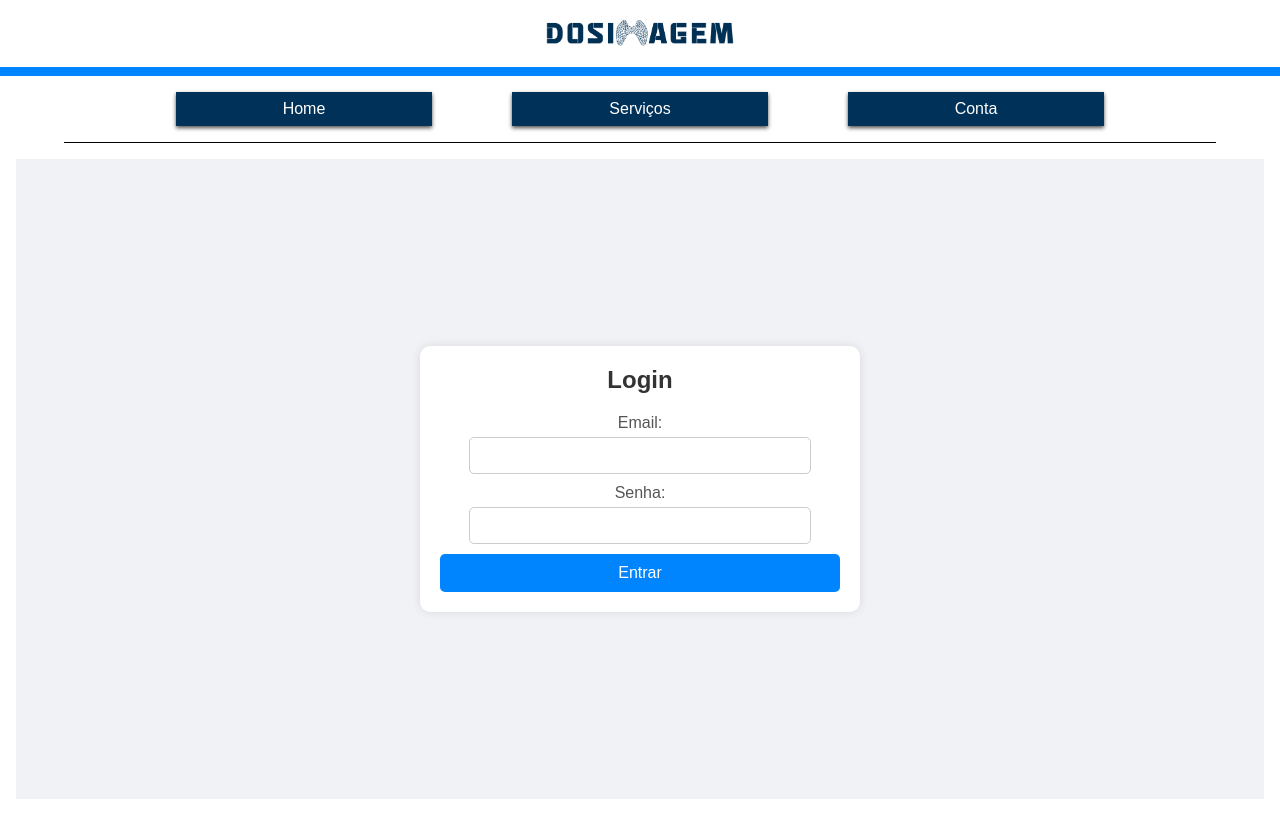
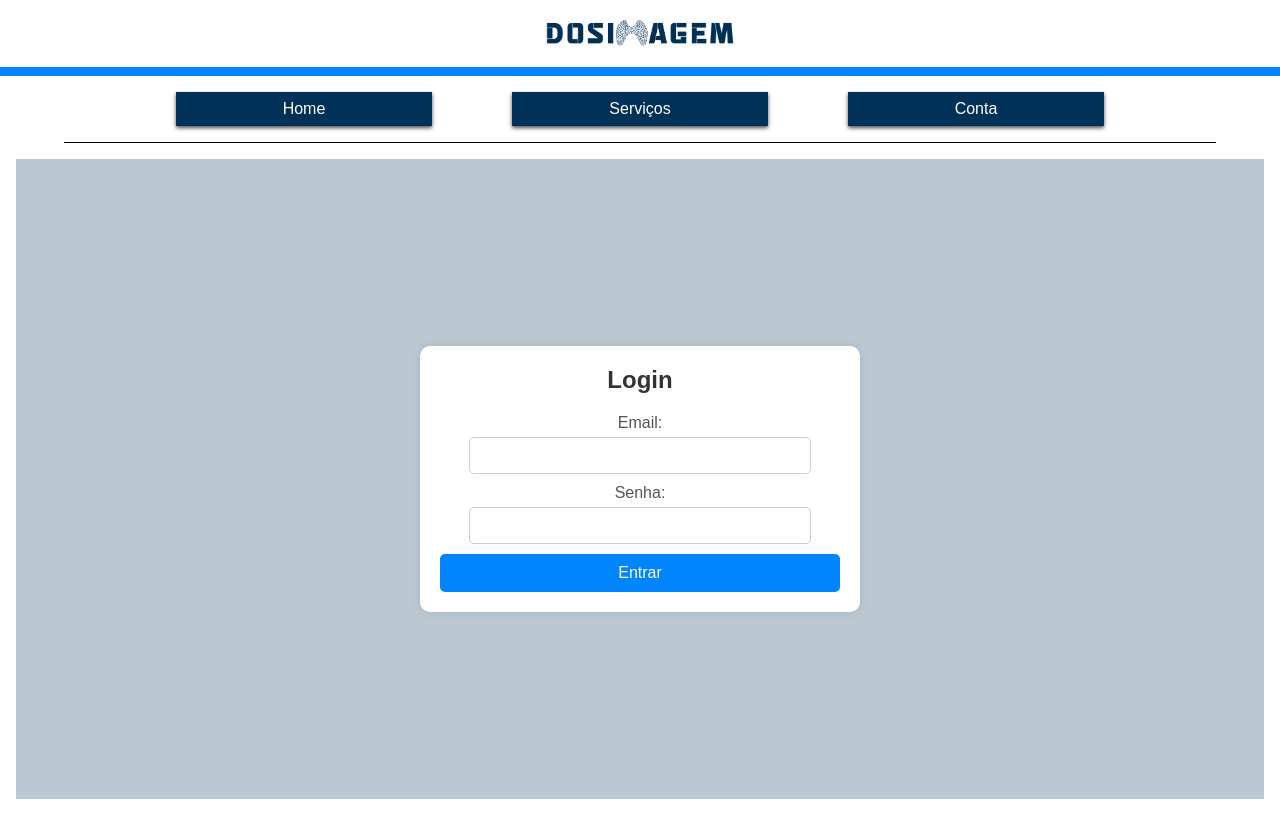
Before and after one commit to EduardoMangeli/react-base-project, a React app: page /conta in a window 1280 px wide. Built offline with nearby package versions, Linux system fonts and the light colour scheme; no server answers.

Commit message:
Alterando fundo da página Conta

```diff
--- a/src/pages/Conta.jsx
+++ b/src/pages/Conta.jsx
@@ -81,7 +81,7 @@ const Container = styled.div`
   justify-content: center;
   align-items: center;
   height: 80vh;
-  background-color: #f0f2f5;
+  background-color: var(--fundos);
 `;
 
 const LoginBox = styled.div`
@@ -137,7 +137,7 @@ const Button = styled.button`
   }
 
   &:disabled {
-    background-color: #cccccc;
+    background-color: var(--background);
     cursor: not-allowed;
   }
 `;
--- a/src/pages/DadosConta.jsx
+++ b/src/pages/DadosConta.jsx
@@ -1,11 +1,8 @@
 import Base from "./Base";
 import { DadosPaciente } from "../components/DadosPaciente/DadosPaciente";
-import Header from "../components/Header/Header";
-import DadosPacienteForm from "../components/DadosPacienteForm/DadosPacienteForm";
 
 const Menu = () => {
 return (
-
     <>
     <Base>
         <DadosPaciente>
```
